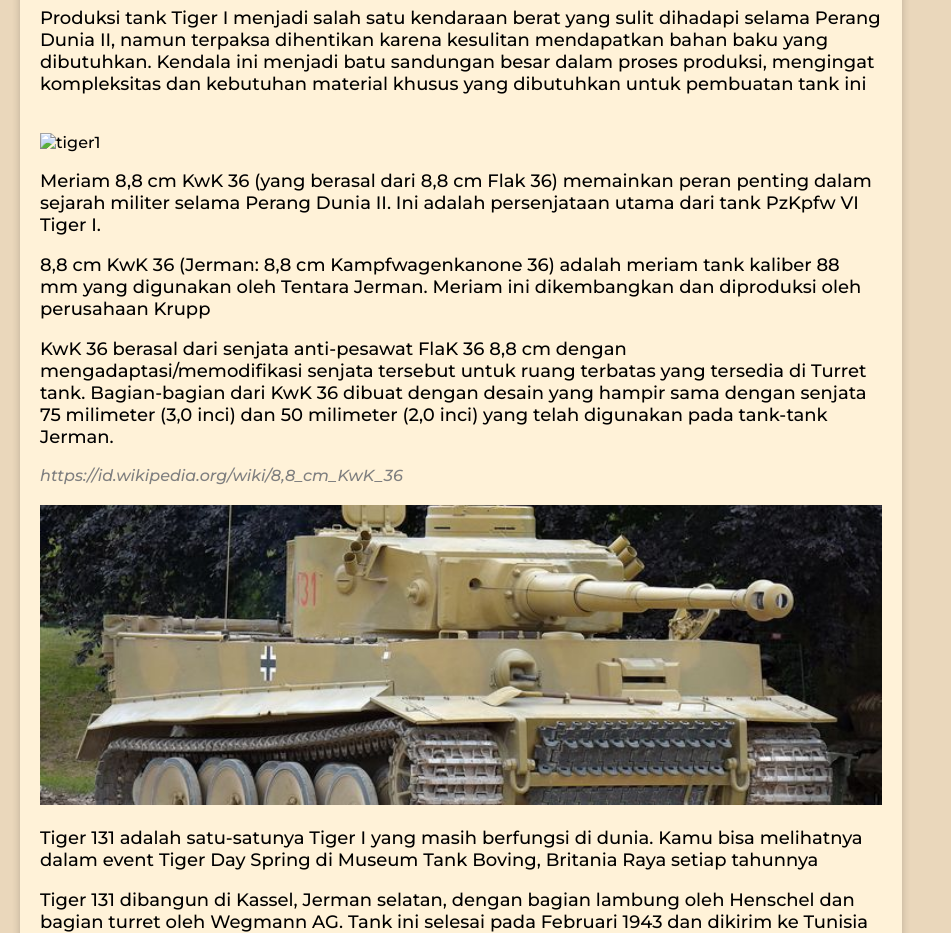
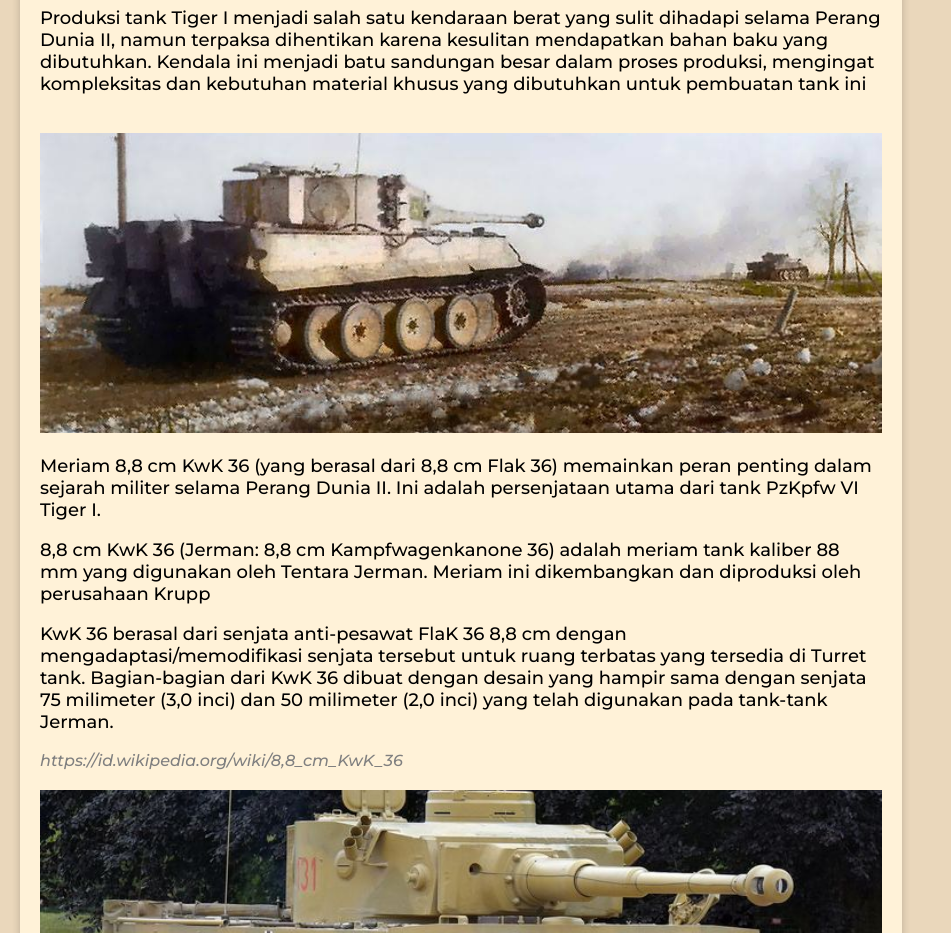
Before and after one commit to radithya-mahesa/dicoding-submission-web, a plain HTML site: page index.html in a window 1280 px wide. Shown: the part 2360-3293 px from the top of the page, without its empty margins (0-951 px from the left). Drawn offline with nearby package versions, Linux system fonts and the light colour scheme; the site is published under a folder, as on GitHub Pages, so addresses that start at the root find nothing; a web font is replaced by a local one.

Commit message:
Update index.html

```diff
--- a/index.html
+++ b/index.html
@@ -6,7 +6,7 @@
   <link rel="icon" href="logo.jpg">
 
   <meta name="viewport" content="width=device-width, initial-scale=1, shrink-to-fit=no">
-  <meta name="description" content="Achtung – Panzer!" />
+  <meta name="description" content="Panzerkampfwagen VI" />
   <meta name="author" content="Radithya" />
   <title>Achtung – Panzer!</title>
 
@@ -72,7 +72,7 @@
           Produksi tank Tiger I menjadi salah satu kendaraan berat yang sulit dihadapi selama Perang Dunia II, namun terpaksa dihentikan karena kesulitan mendapatkan bahan baku yang dibutuhkan. Kendala ini menjadi batu sandungan besar dalam proses produksi, mengingat
           kompleksitas dan kebutuhan material khusus yang dibutuhkan untuk pembuatan tank ini</p>
 
-        <img src="/img/img5.jpg" alt="tiger1" class="featured-image">
+        <img src="img/img5.jpg" alt="tiger1" class="featured-image">
         <p>
           Meriam 8,8 cm KwK 36 (yang berasal dari 8,8 cm Flak 36) memainkan peran penting dalam sejarah militer selama Perang Dunia II. Ini adalah persenjataan utama dari tank PzKpfw VI Tiger I.
         </p>
```
